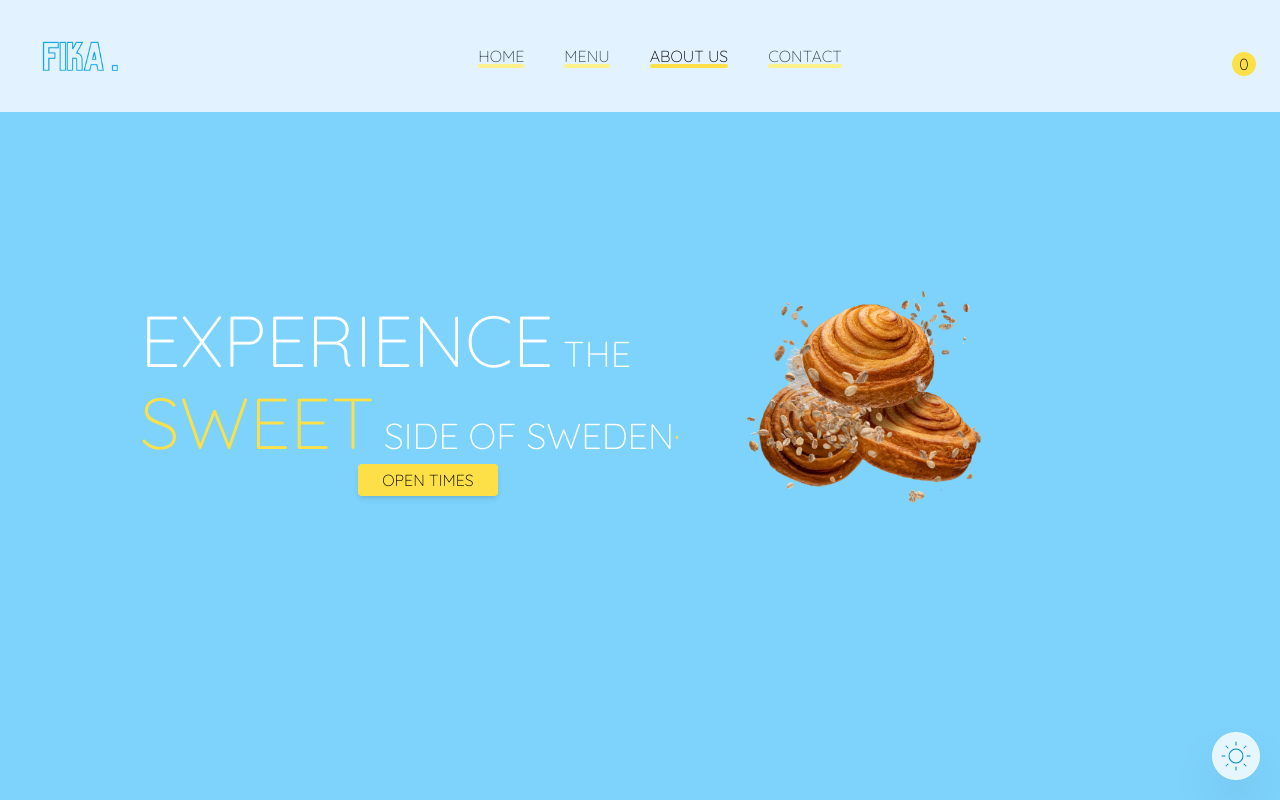
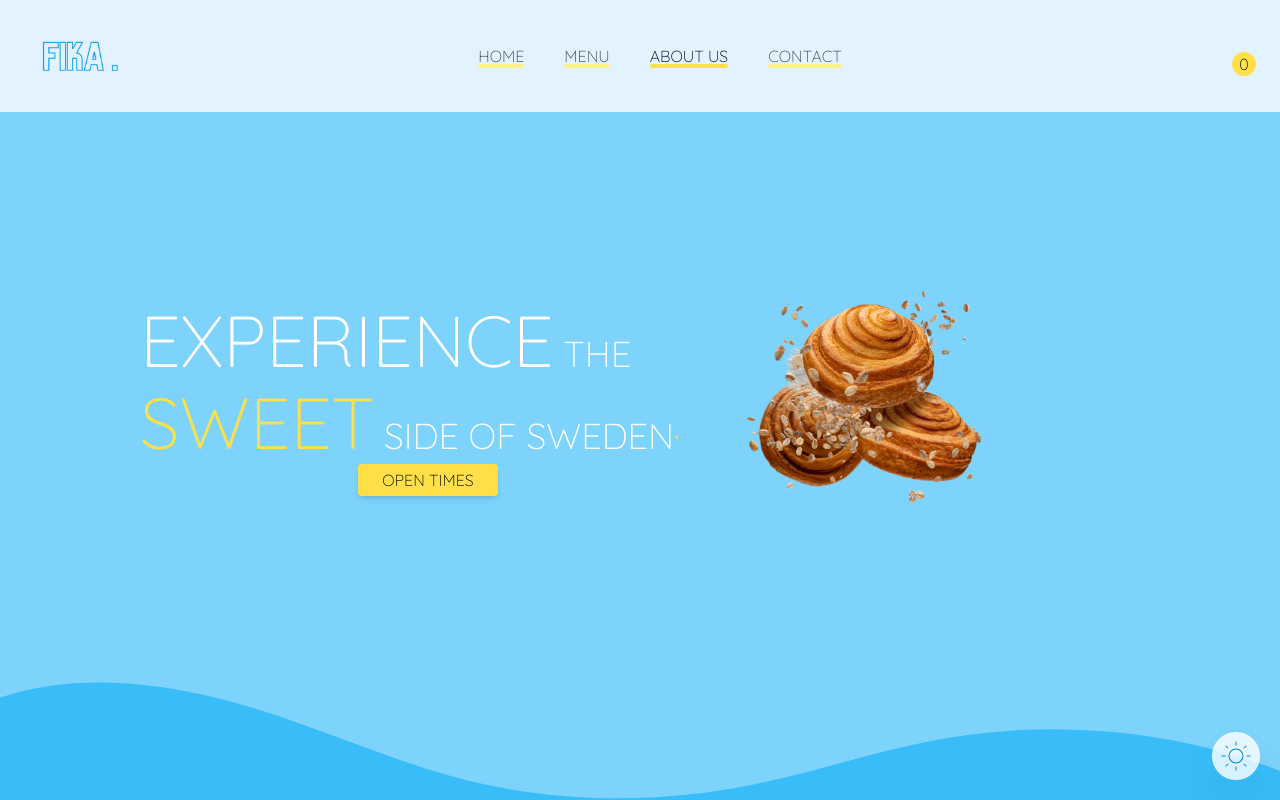
Before and after one commit to bianca9901/Fika, a Next.js app: page / in a window 1280 px wide. Shown: the top 800 px of the page. Built offline with nearby package versions, Linux system fonts and the light colour scheme; some icons are missing.

Commit message:
Create CustomShapeDividerBottom and add to page

```diff
--- a/app/page.tsx
+++ b/app/page.tsx
@@ -4,11 +4,13 @@ import OpenTimes from "@/components/OpenTimes";
 import About from "@/components/About";
 import SectionDivider from "@/components/SectionDivider";
 import ContainerMaxWidth from "@/components/ContainerMaxWidth";
+import CustomShapeDividerBottom from "@/components/CustomShapeDividerBottom";
 
 export default function Home() {
   return (
     <main>
       <HeroSection />
+      <CustomShapeDividerBottom/>
       <ContainerMaxWidth>
       <SectionDivider />
       <Menu />
--- /dev/null
+++ b/components/CustomShapeDividerBottom.tsx
@@ -0,0 +1,27 @@
+import React from "react";
+
+const CustomShapeDividerBottom: React.FC = () => {
+  return (
+    <div className="relative">
+      <div className="absolute bottom-0 left-0 w-full transform rotate-180">
+        <div className="custom-shape-divider-bottom-1708789176">
+          <svg
+            data-name="Layer 1"
+            xmlns="http://www.w3.org/2000/svg"
+            viewBox="0 0 1200 120"
+            preserveAspectRatio="none"
+            className="w-full"
+          >
+            <path
+              d="M321.39,56.44c58-10.79,114.16-30.13,172-41.86,82.39-16.72,168.19-17.73,250.45-.39C823.78,31,906.67,72,985.66,92.83c70.05,18.48,146.53,26.09,214.34,3V0H0V27.35A600.21,600.21,0,0,0,321.39,56.44Z"
+              className="shape-fill"
+              fill="#38bdf8"
+            ></path>
+          </svg>
+        </div>
+      </div>
+    </div>
+  );
+};
+
+export default CustomShapeDividerBottom;
```
